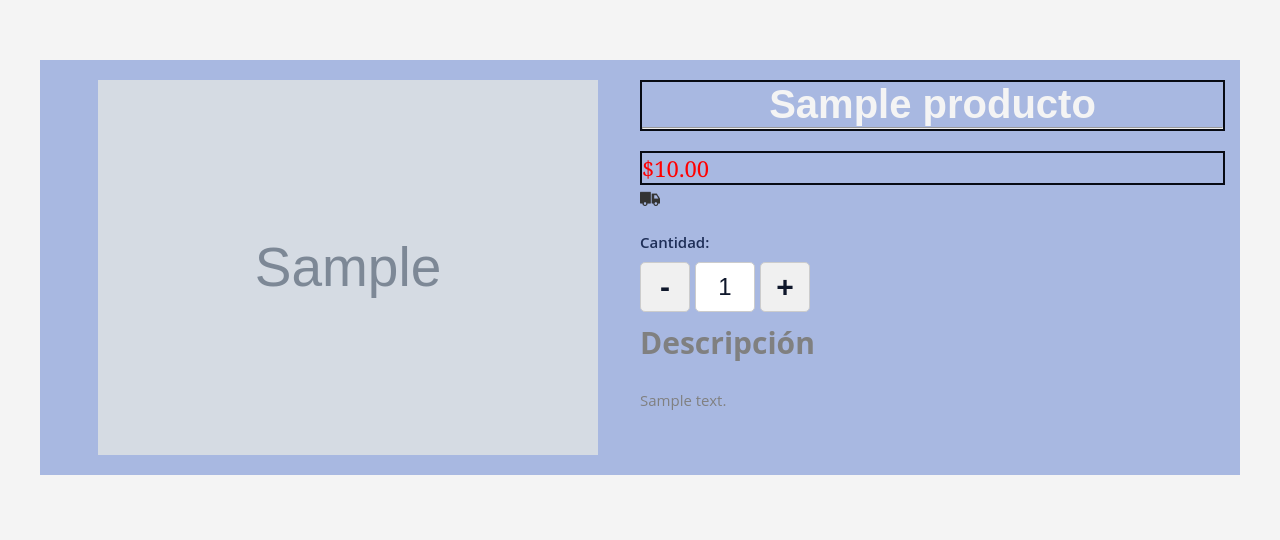
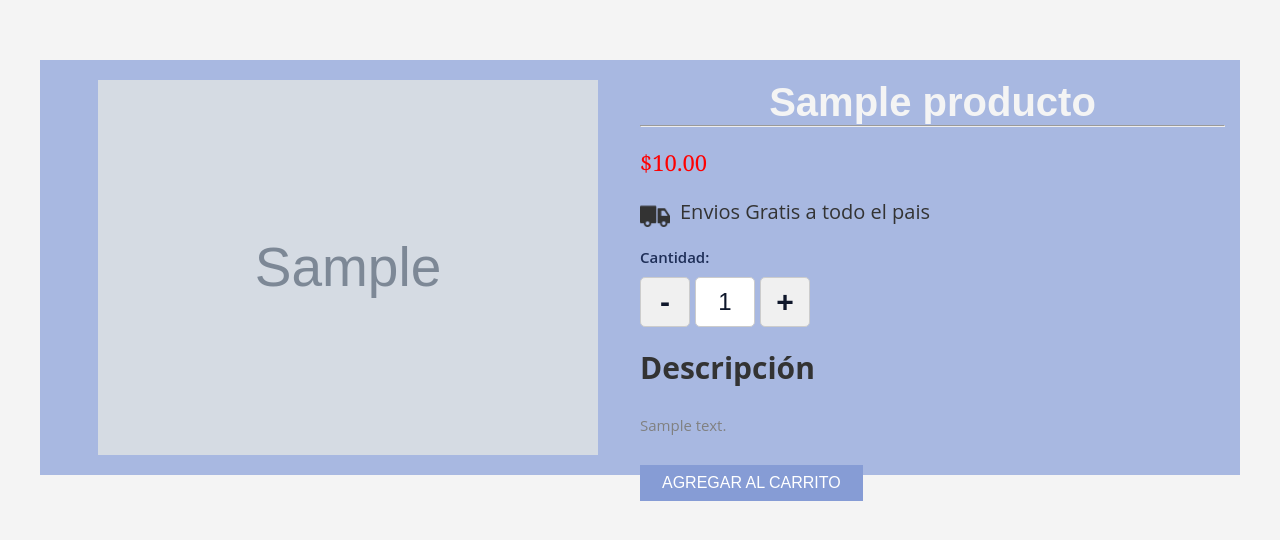
Before and after one commit to AngelLira11/Store-De-Parfum, a PHP site: page /plantilla_producto.php?id=1 in a window 1280 px wide. Shown: the part 86-626 px from the top of the page. Run offline with PHP 8.4, Linux system fonts and the light colour scheme; tables that the repository leaves empty hold one stand-in row (values such as "Sample post"); grey boxes marked "Sample" are stand-in pictures.

Commit message:
ya funciona los productos con la base de detos

```diff
--- a/frontend/css/productos_unique.css
+++ b/frontend/css/productos_unique.css
@@ -62,7 +62,6 @@
     text-align: center;
     font-family: 'italic', sans-serif;
     color: #f4f4f4;
-    border: 2px solid var(--color-950);
 }
 
 
@@ -73,7 +72,6 @@
     font-family:Georgia, 'Times New Roman', Times, serif;
 
 
-        border: 2px solid var(--color-950);
 
 }
 
@@ -85,11 +83,15 @@
 }
 
 .descripcion{
-    margin-top: 10px;
+    margin-top: 20px;
     color: gray;
     font-size: 20px;
 }
 
+
+.descripcion h2{
+    color: rgb(51, 51, 51);
+}
 .descripcion p {
     font-size: 15px;
 }
@@ -155,8 +157,39 @@
     outline: none;
 }
 
+.parrafo{
+    margin-top: 20px;
+    display: flex;
+    align-items: center;
+
+}
 
 .parrafo img{
-    width: 20px;
-    height: 20px;
+    width: 30px;
+    height: auto;
 }
+
+.parrafo p{
+    margin-left: 10px;
+    font-size: 20px;
+    color: rgb(51, 51, 51);
+}
+
+
+.btn-productos {
+    margin-top: 30px;
+    align-items: center;
+	background-color: var(--color-300);
+	color: #fff;
+	padding: 7px 20px;
+	text-transform: uppercase;
+	font-size: 16px;
+	border: 2px solid transparent;
+	transition: .3s ease;
+}
+
+.btn-productos:hover {
+	background-color: transparent;
+	border: 2px solid var(--color-700);
+	color: var(--purple-light);
+}
--- a/frontend/index.php
+++ b/frontend/index.php
@@ -76,7 +76,7 @@
 					</figure>
 				</article>
 
-		<a href="catalogo.html">
+		<a href="catalogo.php">
 			<button class="btn-productos">Todos los productos</button>
 		</a>
 		</div>
--- a/frontend/plantilla_producto.php
+++ b/frontend/plantilla_producto.php
@@ -139,6 +139,7 @@
                 -->
             <div class="parrafo">
                 <img src="img/icons/camion.png" alt="">
+                <p>Envios Gratis a todo el pais</p>
             </div>
 
                 <div class="cantidad-control">
@@ -164,9 +165,16 @@
                 <p><?php echo nl2br(htmlspecialchars($producto['descripcion'])); ?></p>
             </div>
 
+            <!--boton para comprar-->
+
+			<button class="btn-productos">Agregar al carrito</button>
+
+
             </div>
 
     </div>
 
+
+
 </body>
 </html>
```
